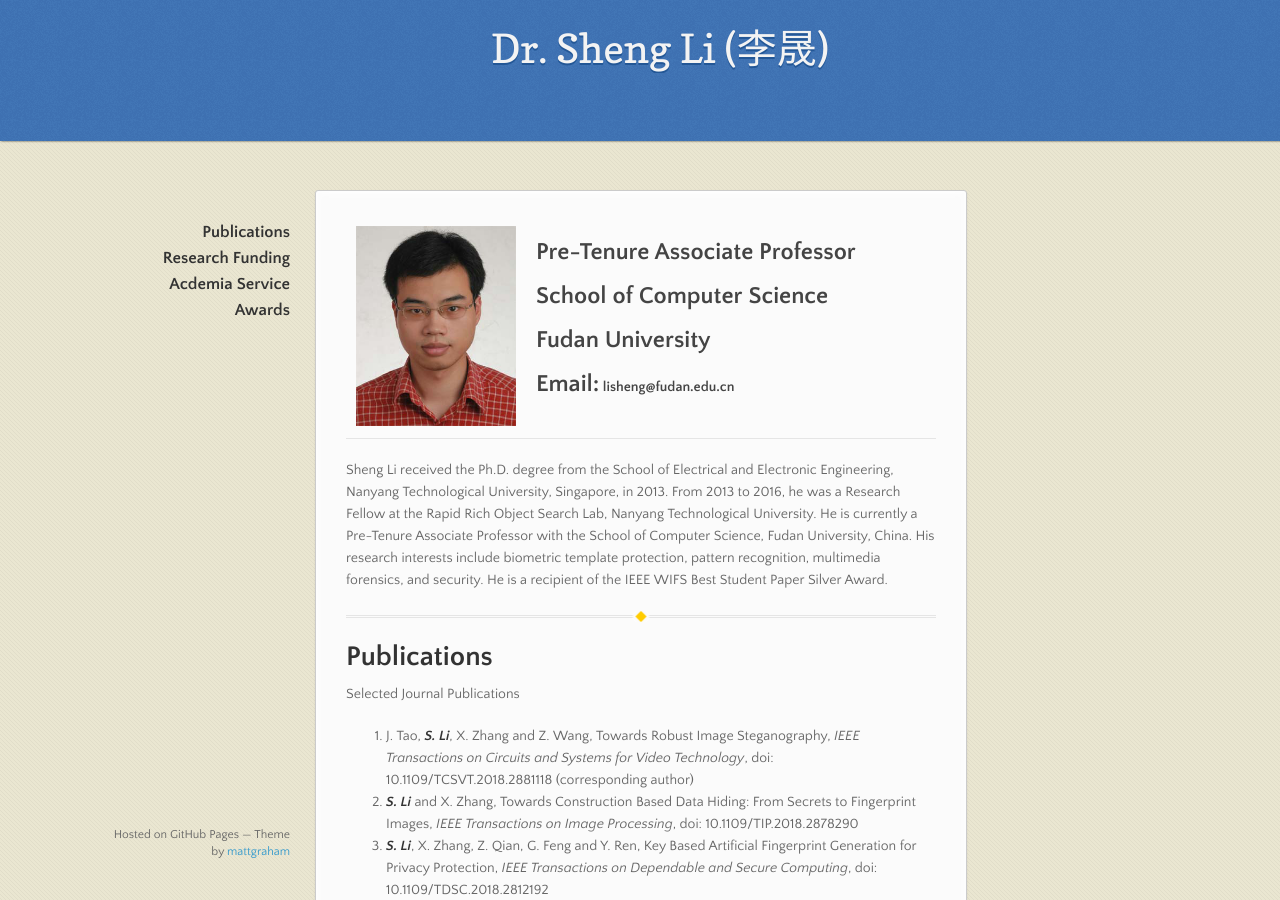
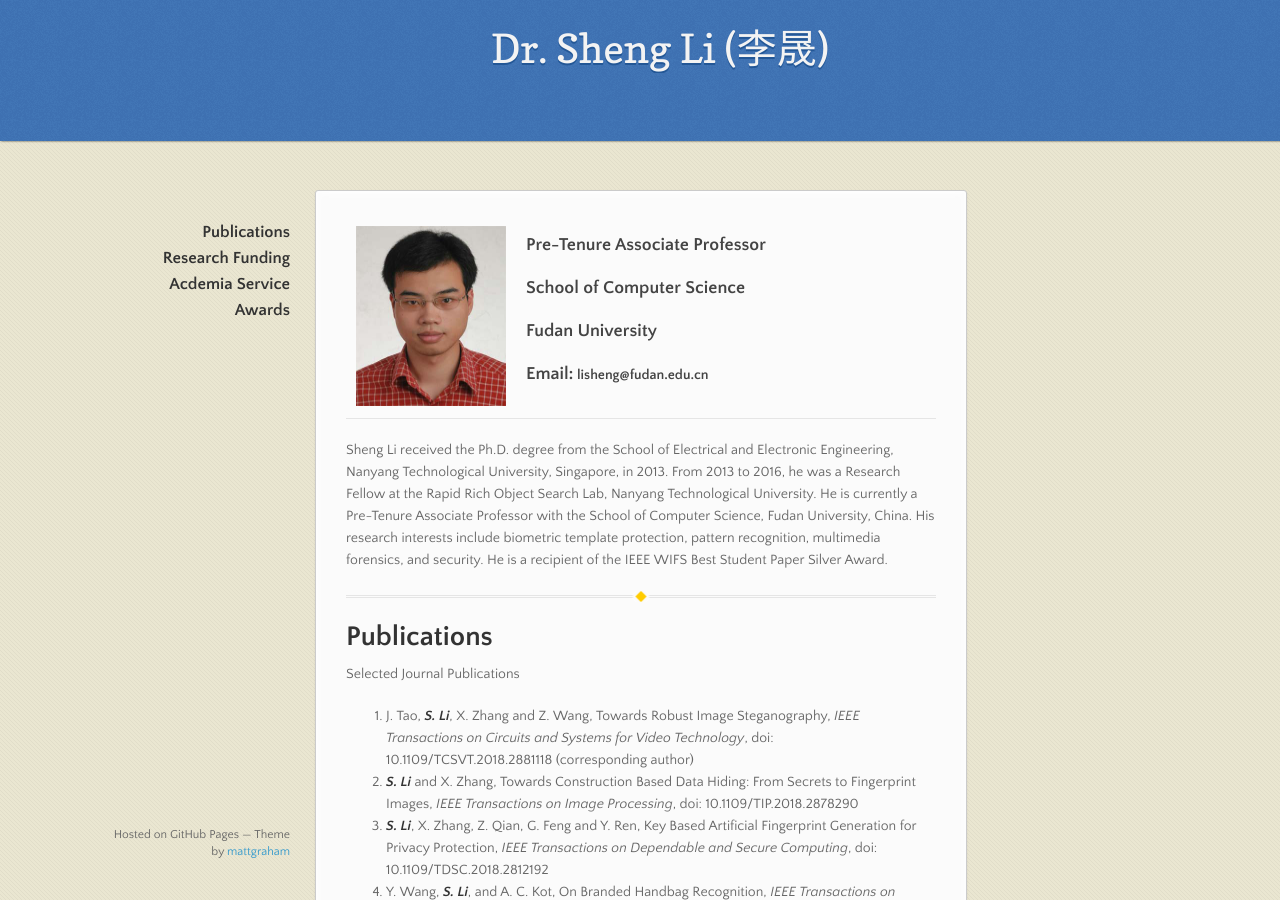
Before and after one commit to blazelisheng/blazelisheng.github.io, a Jekyll site: the page built from index.md, in a window 1280 px wide and 900 px high. Built offline with Jekyll 4.4.1, drawn with Linux system fonts in a browser that asks for light colours; the repository's description, which GitHub fills in, is left out.

Commit message:
Update index.md

```diff
--- a/index.md
+++ b/index.md
@@ -4,12 +4,12 @@
 
 <table border="0" cellspacing="0" cellpadding="0">
   <tr>
-    <th width="160">
-<img src="/assets/images/Sheng_Li_Photo.png" width="160" height="200" /></th>
-  <th> <p align="left"><font size="+2"> Pre-Tenure Associate Professor</font></p>
-        <p align="left"><font size="+2">School of Computer Science</font></p>
-        <p align="left"><font size="+2">Fudan University</font></p>
-        <p align="left"><font size="+2">Email:</font> lisheng@fudan.edu.cn</p></th>
+    <th width="150">
+<img src="/assets/images/Sheng_Li_Photo.png" width="150" height="180" /></th>
+  <th> <p align="left"><font size="+1"> Pre-Tenure Associate Professor</font></p>
+        <p align="left"><font size="+1">School of Computer Science</font></p>
+        <p align="left"><font size="+1">Fudan University</font></p>
+        <p align="left"><font size="+1">Email:</font> lisheng@fudan.edu.cn</p></th>
   </tr>
 </table>
 
```
